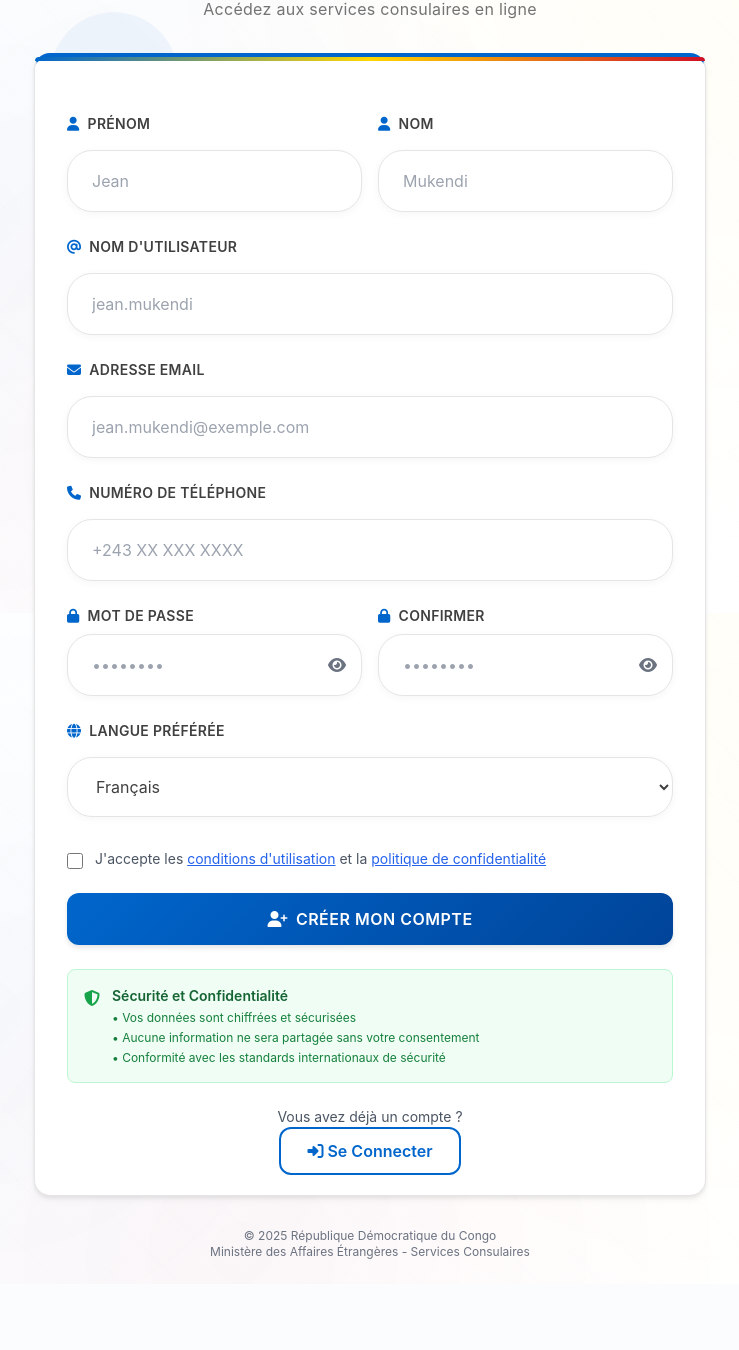
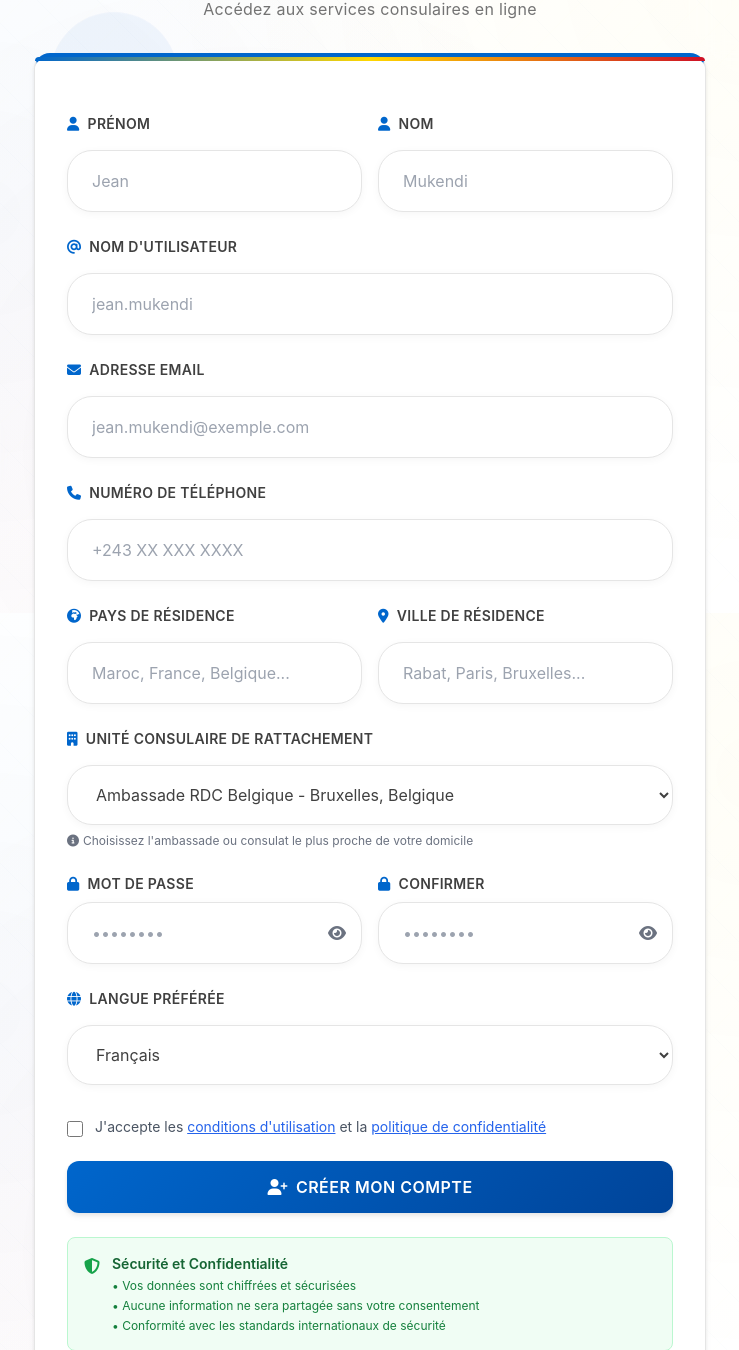
Before and after one commit to moa-digitalagency/ConsulConnect, a Flask app: page /register in a window 1280 px wide. Shown: the part 187-1537 px from the top of the page, without its empty margins (270-1009 px from the left). Before the commit the page ends 1446 px from the top, so only its background shows below. Run offline with Flask 3, Linux system fonts and the light colour scheme; data comes from the database, SQL or seed files in the repository; some libraries are stand-ins or nearby versions.

Commit message:
Add user residence and consular unit information to registration
Adds country, city, and consular unit fields to the user registration form and updates the agent sidebar with configuration links.

Replit-Commit-Author: Agent
Replit-Commit-Session-Id: b8750c5e-b44e-4567-8c22-bf7a10b522d2
Replit-Commit-Checkpoint-Type: intermediate_checkpoint
Replit-Commit-Event-Id: ee68c8eb-30e8-4cb7-9c40-9209956afb72
Replit-Commit-Screenshot-Url: https://storage.googleapis.com/screenshot-production-us-central1/29afdff9-51a6-46e8-9008-7411ca665761/b8750c5e-b44e-4567-8c22-bf7a10b522d2/YzaCaSK

```diff
--- a/backend/forms.py
+++ b/backend/forms.py
@@ -16,6 +16,9 @@ class RegisterForm(FlaskForm):
     first_name = StringField('Prénom', validators=[DataRequired(), Length(max=64)])
     last_name = StringField('Nom', validators=[DataRequired(), Length(max=64)])
     phone = StringField('Téléphone', validators=[Optional(), Length(max=20)])
+    country = StringField('Pays de résidence', validators=[DataRequired(), Length(max=100)])
+    city = StringField('Ville de résidence', validators=[DataRequired(), Length(max=100)])
+    unite_consulaire_id = SelectField('Unité consulaire de rattachement', coerce=int, validators=[DataRequired()])
     password = PasswordField('Mot de passe', validators=[DataRequired(), Length(min=6)])
     password2 = PasswordField('Confirmer le mot de passe', validators=[DataRequired()])
     language = SelectField('Langue', choices=[('fr', 'Français'), ('en', 'English')], default='fr')
--- a/backend/routes/routes.py
+++ b/backend/routes/routes.py
@@ -123,7 +123,14 @@ def register():
     if current_user.is_authenticated:
         return redirect(url_for('user_dashboard'))
 
+    from backend.models import UniteConsulaire
+
     form = RegisterForm()
+
+    # Peupler la liste des unités consulaires
+    unites = UniteConsulaire.query.filter_by(active=True).order_by(UniteConsulaire.pays, UniteConsulaire.ville).all()
+    form.unite_consulaire_id.choices = [(u.id, f"{u.nom} - {u.ville}, {u.pays}") for u in unites]
+
     if form.validate_on_submit():
         user = User()
         user.username = form.username.data
@@ -131,6 +138,9 @@ def register():
         user.first_name = form.first_name.data
         user.last_name = form.last_name.data
         user.phone = form.phone.data
+        user.country = form.country.data
+        user.city = form.city.data
+        user.unite_consulaire_id = form.unite_consulaire_id.data
         user.password_hash = generate_password_hash(form.password.data)
         user.language = form.language.data
         user.role = 'usager'  # Default role for new users
--- a/templates/auth/register.html
+++ b/templates/auth/register.html
@@ -97,6 +97,55 @@
                             {% endfor %}
                         </div>
                     {% endif %}
+                </div>
+
+                <!-- Residence Fields -->
+                <div class="grid grid-cols-1 md:grid-cols-2 gap-4">
+                    <div class="space-y-2">
+                        <label for="country" class="label-corporate">
+                            <i class="fas fa-globe-africa mr-2 icon-rdc-blue"></i>Pays de résidence
+                        </label>
+                        {{ form.country(class="input-corporate w-full", placeholder="Maroc, France, Belgique...") }}
+                        {% if form.country.errors %}
+                            <div class="alert-corporate-error">
+                                {% for error in form.country.errors %}
+                                    <i class="fas fa-exclamation-triangle mr-2"></i>{{ error }}
+                                {% endfor %}
+                            </div>
+                        {% endif %}
+                    </div>
+
+                    <div class="space-y-2">
+                        <label for="city" class="label-corporate">
+                            <i class="fas fa-map-marker-alt mr-2 icon-rdc-blue"></i>Ville de résidence
+                        </label>
+                        {{ form.city(class="input-corporate w-full", placeholder="Rabat, Paris, Bruxelles...") }}
+                        {% if form.city.errors %}
+                            <div class="alert-corporate-error">
+                                {% for error in form.city.errors %}
+                                    <i class="fas fa-exclamation-triangle mr-2"></i>{{ error }}
+                                {% endfor %}
+                            </div>
+                        {% endif %}
+                    </div>
+                </div>
+
+                <!-- Consular Unit Field -->
+                <div class="space-y-2">
+                    <label for="unite_consulaire_id" class="label-corporate">
+                        <i class="fas fa-building mr-2 icon-rdc-blue"></i>Unité consulaire de rattachement
+                    </label>
+                    {{ form.unite_consulaire_id(class="input-corporate w-full") }}
+                    {% if form.unite_consulaire_id.errors %}
+                        <div class="alert-corporate-error">
+                            {% for error in form.unite_consulaire_id.errors %}
+                                <i class="fas fa-exclamation-triangle mr-2"></i>{{ error }}
+                            {% endfor %}
+                        </div>
+                    {% endif %}
+                    <p class="text-xs text-gray-500 mt-1">
+                        <i class="fas fa-info-circle mr-1"></i>Choisissez l'ambassade ou consulat le plus proche de votre domicile
+                    </p>
                 </div>
 
                 <!-- Password Fields -->
```
Also changed, not shown: templates/includes/agent_sidebar.html (+21 -5 lines), 1 other file.
